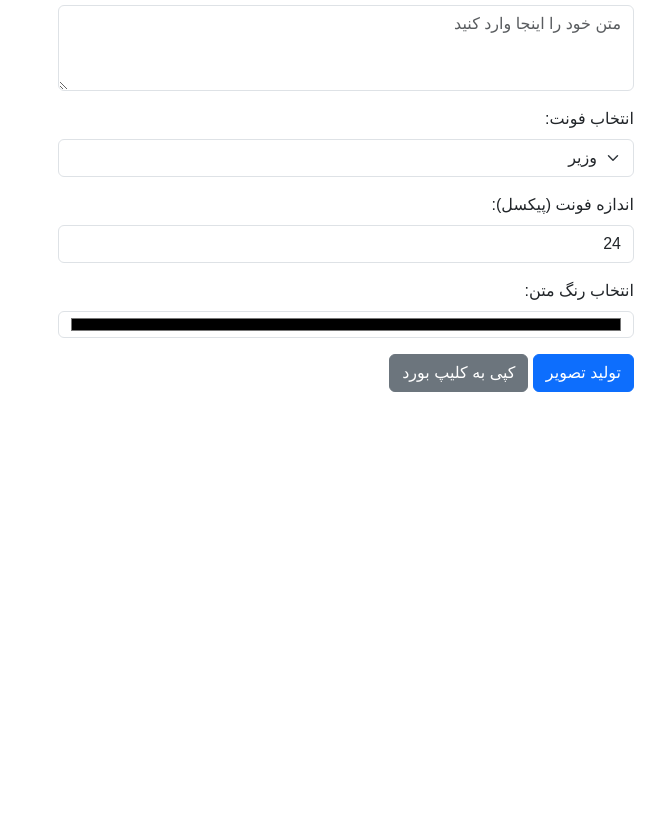
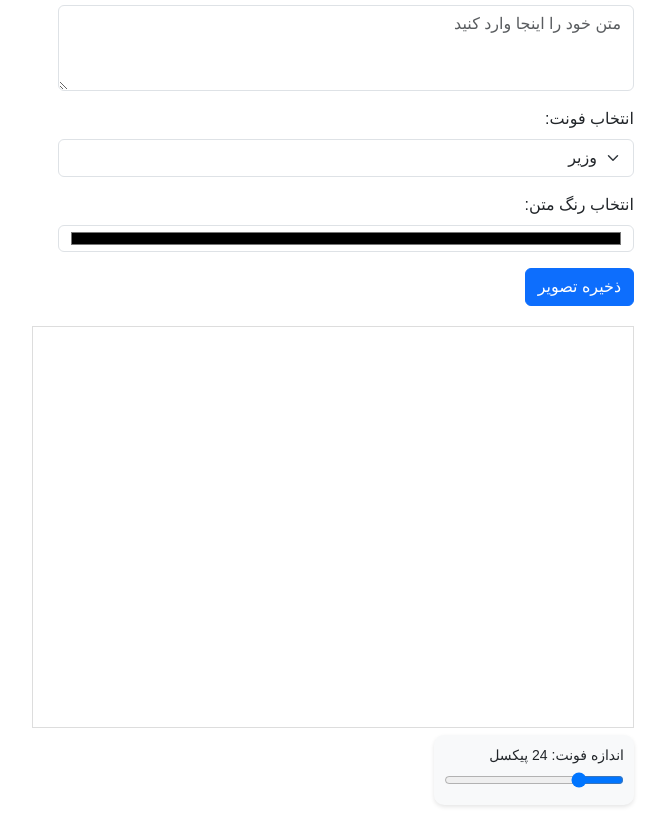
Before and after one commit to m4tinbeigi-official/t2i, a plain HTML site: page index.html in a window 1280 px wide. Shown: the part 103-928 px from the top of the page, without its empty margins (294-959 px from the left). Before the commit the page ends 800 px from the top, so only its background shows below. Drawn offline with nearby package versions, Linux system fonts and the light colour scheme; a web font is replaced by a local one.

Commit message:
Update index.html

```diff
--- a/index.html
+++ b/index.html
@@ -29,17 +29,36 @@
         }
 
         #text-output {
-            display: none;
-        }
-
-        canvas {
-            margin-top: 20px;
             border: 1px solid #ddd;
         }
 
         .form-control {
             margin-bottom: 10px;
         }
+
+        /* استایل نشانگر استیکی برای اندازه فونت */
+        .font-size-slider {
+            position: -webkit-sticky;
+            position: sticky;
+            top: 20px;
+            left: 10px;
+            background-color: #f8f9fa;
+            padding: 10px;
+            border-radius: 10px;
+            box-shadow: 0 2px 4px rgba(0, 0, 0, 0.1);
+            z-index: 1000;
+            width: 200px;
+        }
+
+        .slider-label {
+            font-size: 14px;
+            margin-bottom: 5px;
+        }
+
+        input[type="range"] {
+            width: 100%;
+        }
+
     </style>
 </head>
 
@@ -59,68 +78,69 @@
                 </select>
             </div>
             <div class="mb-3">
-                <label for="font-size" class="form-label">اندازه فونت (پیکسل):</label>
-                <input type="number" class="form-control" id="font-size" value="24">
-            </div>
-            <div class="mb-3">
                 <label for="text-color" class="form-label">انتخاب رنگ متن:</label>
                 <input type="color" class="form-control" id="text-color" value="#000000">
             </div>
-            <button type="button" class="btn btn-primary" id="generate-image">تولید تصویر</button>
-            <button type="button" class="btn btn-secondary" id="copy-image">کپی به کلیپ بورد</button>
+            <button type="button" class="btn btn-primary" id="save-image">ذخیره تصویر</button>
         </form>
 
         <div class="canvas-container">
             <canvas id="text-output" width="600" height="400"></canvas>
         </div>
+
+        <!-- نشانگر استیکی برای تغییر اندازه فونت -->
+        <div class="font-size-slider">
+            <div class="slider-label">اندازه فونت: <span id="font-size-label">24</span> پیکسل</div>
+            <input type="range" id="font-size-slider" min="10" max="72" value="24">
+        </div>
     </div>
 
     <script src="https://cdn.jsdelivr.net/npm/html2canvas@1.4.1/dist/html2canvas.min.js"></script>
     <script>
-        document.getElementById('generate-image').addEventListener('click', function () {
+        const canvas = document.getElementById('text-output');
+        const ctx = canvas.getContext('2d');
+
+        // تابع به‌روز رسانی کانواس
+        function updateCanvas() {
             const userText = document.getElementById('user-text').value;
             const fontFamily = document.getElementById('font-family').value;
-            const fontSize = document.getElementById('font-size').value;
+            const fontSize = document.getElementById('font-size-slider').value;
             const textColor = document.getElementById('text-color').value;
 
-            if (!userText) {
-                alert('لطفا متن خود را وارد کنید.');
-                return;
-            }
+            // نمایش اندازه فونت در کنار نشانگر
+            document.getElementById('font-size-label').textContent = fontSize;
 
-            const canvas = document.getElementById('text-output');
-            const ctx = canvas.getContext('2d');
-
-            // تنظیم پس‌زمینه سفید برای تصویر
-            ctx.fillStyle = '#FFFFFF';
+            // پاک‌کردن کانواس و تنظیمات پیش‌زمینه
+            ctx.clearRect(0, 0, canvas.width, canvas.height);
+            ctx.fillStyle = '#FFFFFF';  // پس‌زمینه سفید
             ctx.fillRect(0, 0, canvas.width, canvas.height);
 
-            // تنظیم فونت و استایل
+            // تنظیمات فونت و رنگ
             ctx.font = `${fontSize}px ${fontFamily}`;
-            ctx.fillStyle = textColor;  // رنگ متن
+            ctx.fillStyle = textColor;
             ctx.textAlign = 'center';
             ctx.textBaseline = 'middle';
 
             // رسم متن در مرکز
-            ctx.clearRect(0, 0, canvas.width, canvas.height); // پاک کردن محتوای قبلی
-            ctx.fillRect(0, 0, canvas.width, canvas.height); // تنظیم پس‌زمینه سفید
-            ctx.fillStyle = textColor;  // تنظیم مجدد رنگ متن
             ctx.fillText(userText, canvas.width / 2, canvas.height / 2);
+        }
 
-            canvas.style.display = 'block';  // نمایش کانواس
+        // رویدادهای ورودی برای به‌روز رسانی لحظه‌ای
+        document.getElementById('user-text').addEventListener('input', updateCanvas);
+        document.getElementById('font-family').addEventListener('change', updateCanvas);
+        document.getElementById('text-color').addEventListener('input', updateCanvas);
+        document.getElementById('font-size-slider').addEventListener('input', updateCanvas);
+
+        // ذخیره‌سازی تصویر به صورت PNG
+        document.getElementById('save-image').addEventListener('click', function () {
+            const link = document.createElement('a');
+            link.download = 'text-image.png';
+            link.href = canvas.toDataURL('image/png');
+            link.click();
         });
 
-        document.getElementById('copy-image').addEventListener('click', function () {
-            const canvas = document.getElementById('text-output');
-            canvas.toBlob(function (blob) {
-                const item = new ClipboardItem({ "image/png": blob });
-                navigator.clipboard.write([item]).then(function () {
-                    alert('تصویر به کلیپ بورد کپی شد!');
-                }, function (error) {
-                    alert('خطا در کپی تصویر: ' + error);
-                });
-            });
-        });
+        // به‌روزرسانی اولیه کانواس
+        updateCanvas();
     </script>
 </body>
 
```
